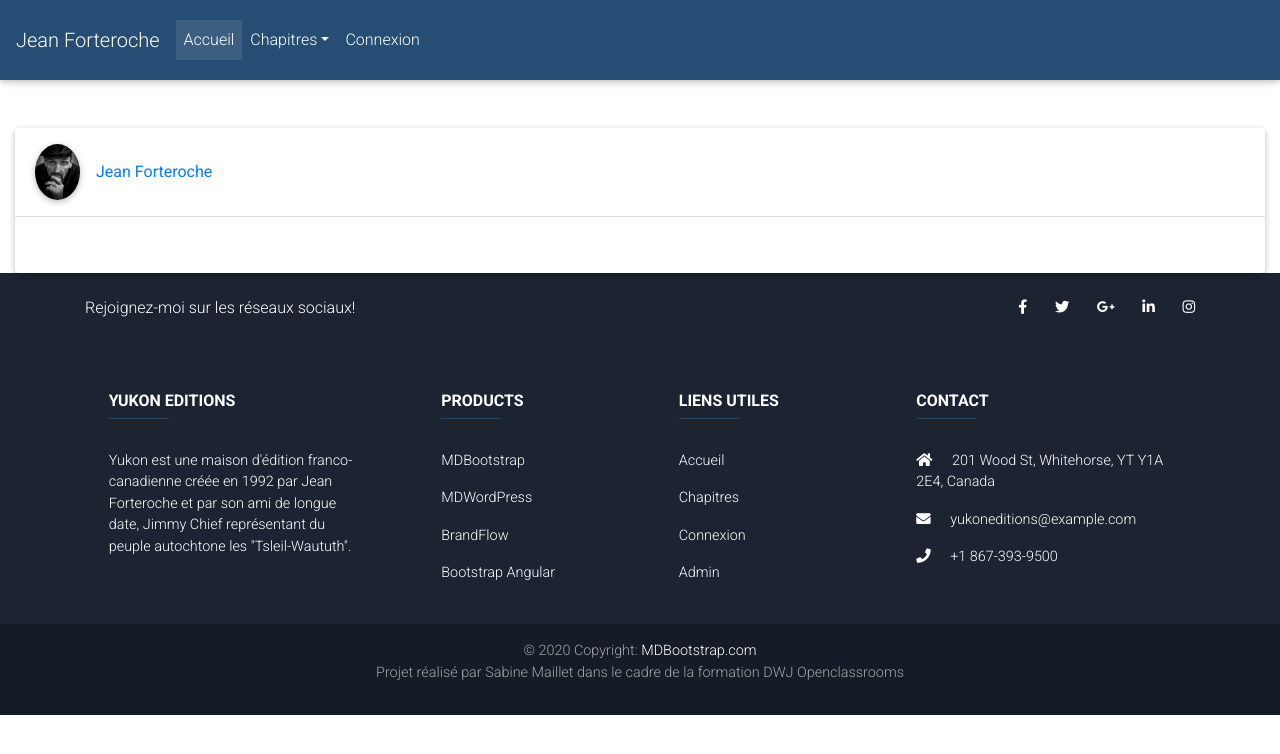
After one commit to KUSKIS/p4openclassrooms, a PHP site: template views/viewSinglePost.php in a window 1280 px wide. The commit adds this page. Shown: the top 754 px of the page. Run offline with PHP 8.4, Linux system fonts and the light colour scheme; the template is opened without the code that fills it, so the values that code supplies are empty; some libraries are stand-ins or nearby versions.

Commit message:
add function in ControllerPost
and a new view

```diff
--- /dev/null
+++ b/views/viewSinglePost.php
@@ -0,0 +1,34 @@
+<?php $this->title = "Chapitre"; ?>
+
+<div class="oneChapter" class="row">
+    <div class="col-md-8 col-lg-12 mx-auto">
+
+
+        <!-- Section: Block Content -->
+        <section>
+
+            <div class="card card-list">
+                <div class="card-header white d-flex justify-content-between align-items-center py-3">
+                    <div class="d-flex justify-content-start align-items-center">
+                        <img src="public/image/jeanforteroche.jpg" class="z-depth-1 rounded-circle" width="45" alt="avatar image">
+                        <div class="d-flex flex-column pl-3">
+                            <a href="Home" class="font-weight-normal mb-0">Jean Forteroche</a>
+                            <p class="small text-muted mb-0"><?= $chapter['chap_date_info'] ?></p>
+                        </div>
+                    </div>
+
+                </div>
+                <div class="card-body">
+                    <h2><?= $chapter['chap_title'] ?></h2>
+
+                    <p><?= $chapter['chap_content'] ?></p>
+
+
+            </div>
+
+        </section>
+        <!-- Section: Block Content -->
+
+
+    </div>
+</div>
```
Also changed, not shown: controllers/ControllerPost.php (added, +32 -0 lines), views/viewHome.php (+2 -6 lines).
